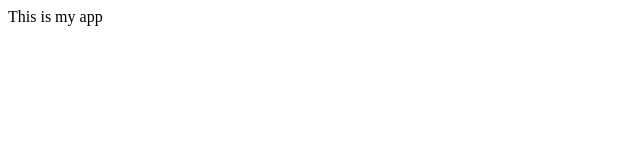
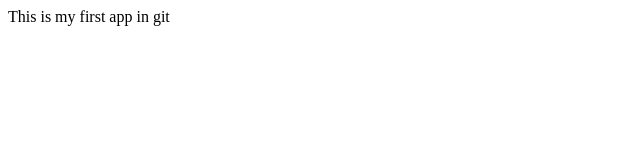
Before and after one commit to ArunHuggi/my-app, a plain HTML site: page index.html in a window 1280 px wide. Shown: the full height of the page, 0-640 px from the left. Drawn offline with Linux system fonts and the light colour scheme.

Commit message:
Update index.html

```diff
--- a/index.html
+++ b/index.html
@@ -5,6 +5,6 @@
 </title>
 </head>
 <body>
-This is my app
+This is my first app in git
 </body>
 </html>
```
